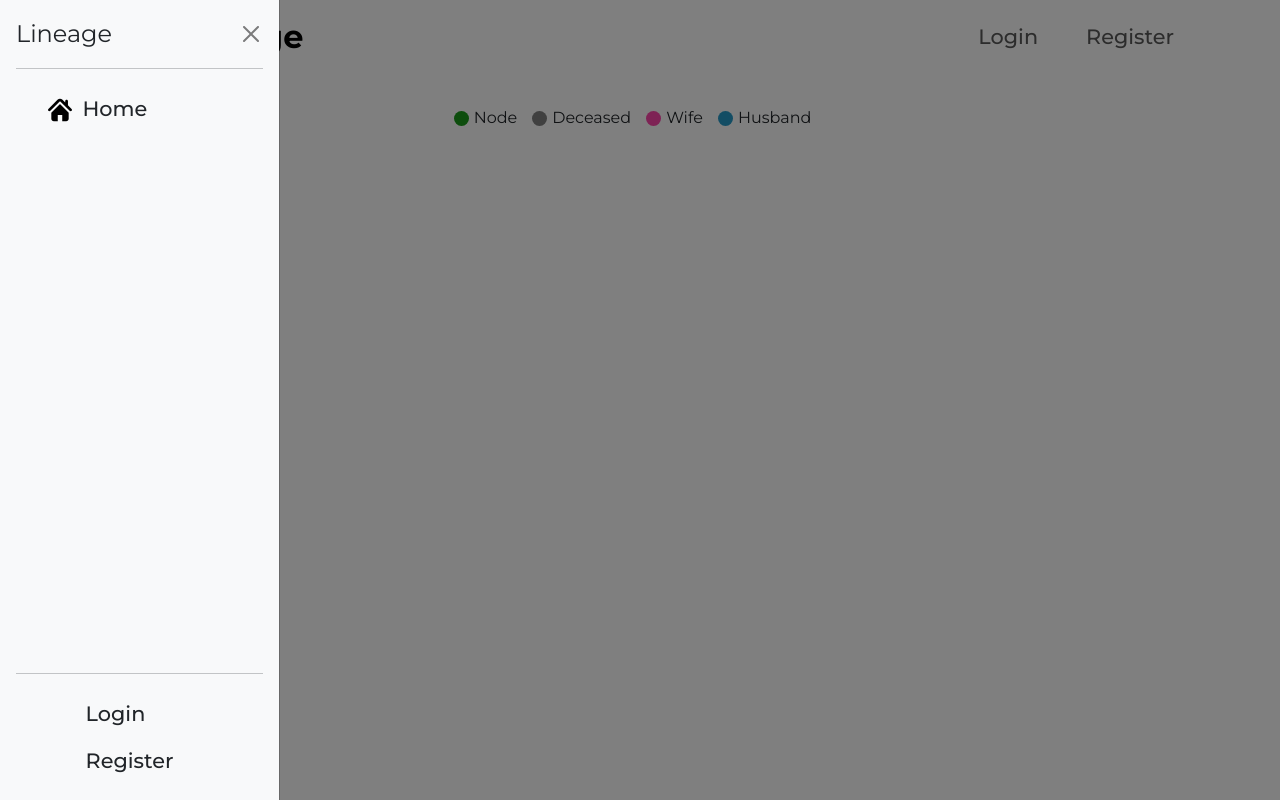
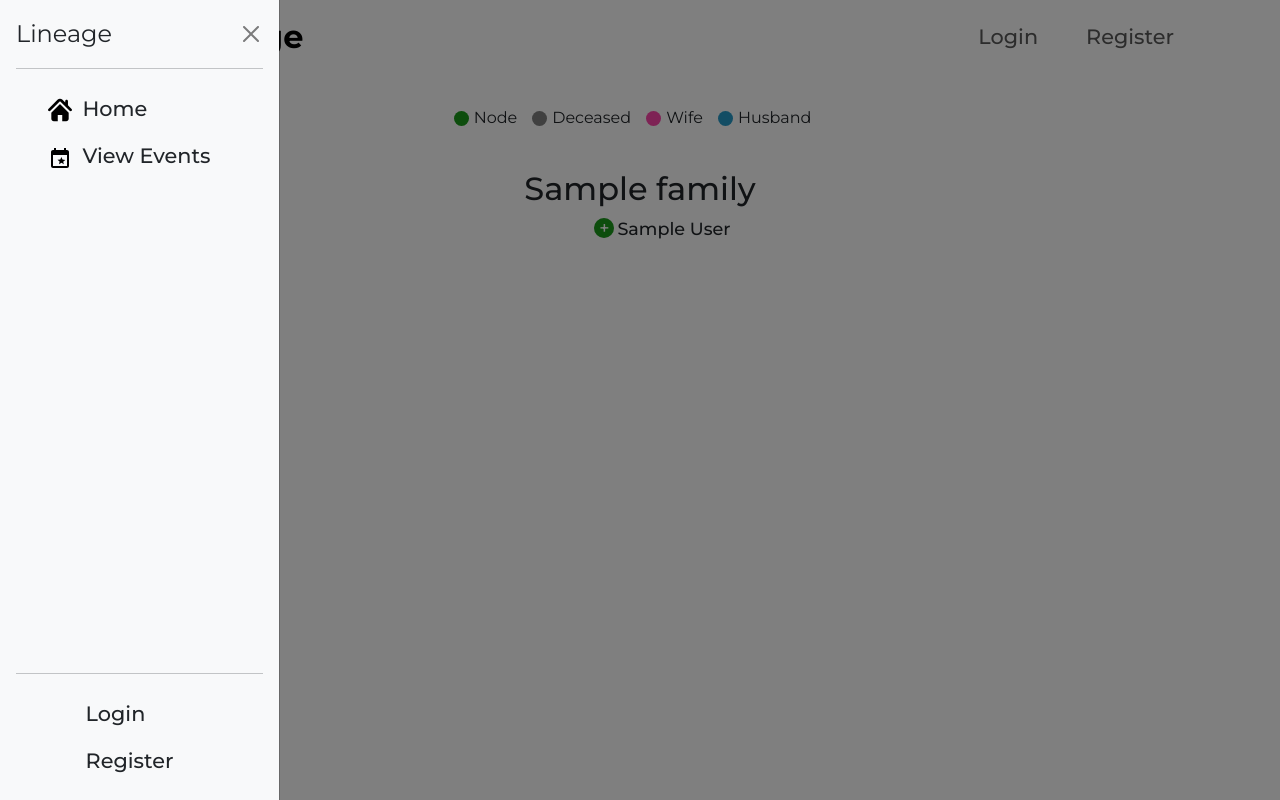
Before and after one commit to joekariuki3/lineage, a Flask app: page / in a window 1280 px wide, after a click that opens the changed part. Run offline with Flask 3, Linux system fonts and the light colour scheme; tables that the repository leaves empty hold one stand-in row (values such as "Sample post"); some libraries are stand-ins or nearby versions.

Commit message:
Now a memeber is able to view family tree and also family events.

```diff
--- a/app.py
+++ b/app.py
@@ -53,6 +53,8 @@ def index(family_id=0):
         families = Family.query.filter_by(family_id=family_id).all()
     elif current_user.is_authenticated:
         families = Family.query.filter_by(user_id=current_user.user_id).all()
+    elif current_user.is_anonymous:
+        families = Family.query.all()
     return render_template('index.html', families=families)
 
 # Register
@@ -231,7 +233,7 @@ def add_child(member_id, spouse_id):
 
 # member profile
 @app.route('/member/<member_id>', methods=['GET'])
-@login_required
+# @login_required
 def member_profile(member_id):
     member = Member.query.filter_by(member_id=member_id).first()
     family_id = member.family_id
@@ -253,8 +255,6 @@ def member_profile(member_id):
     # get spouse
     spousesMember1 = Relationship.query.filter_by(member_id_1=member.member_id).filter_by(relationship_type='spouse').all()
     spousesMember2 = Relationship.query.filter_by(member_id_2=member.member_id).filter_by(relationship_type='spouse').all()
-    print(spousesMember1)
-    print(spousesMember2)
     allSpouses = []
     for spouse in spousesMember1:
         if not spouse.member_id_1 == member_id:
@@ -297,7 +297,7 @@ def update_member(member_id):
 # API call
 # return spouses
 @app.route('/member/spouses', methods=['POST', 'GET'])
-@login_required
+# @login_required
 def get_spouse():
     data = request.get_json()
     if not data:
@@ -311,12 +311,16 @@ def get_spouse():
         spouse_member = spouse_member.__dict__
         del spouse_member['_sa_instance_state']
         spousesList.append(spouse_member)
-    response =  make_response(jsonify(spousesList), 200)
+    if current_user.is_authenticated:
+        login = {'authenticated': True}
+    else:
+        login = {'authenticated': False}
+    response =  make_response(jsonify(spousesList, login), 200)
     return response
 
 # return children
 @app.route('/member/children', methods=['POST', 'GET'])
-@login_required
+# @login_required
 def get_children():
     data = request.get_json()
     if not data:
@@ -343,7 +347,11 @@ def get_children():
             child_member = child_member.__dict__
             del child_member['_sa_instance_state']
             childrenList.append(child_member)
-        response =  make_response(jsonify(childrenList), 200)
+        if current_user.is_authenticated:
+            login = {'authenticated': True}
+        else:
+            login = {'authenticated': False}
+        response =  make_response(jsonify(childrenList, login), 200)
         return response
 
 # @app.route('/member/nuclear', methods=['POST', 'GET'])
@@ -401,7 +409,7 @@ def add_event():
 
 # get All events
 @app.route('/event/<family_id>', methods=['POST', 'GET'])
-@login_required
+# @login_required
 def get_events(family_id):
     currentTime = datetime.now()
     upcomingEvents = Event.query.order_by(Event.event_date.asc()).filter_by(family_id=family_id).filter(Event.event_date>=currentTime ).all()
--- a/templates/base.html
+++ b/templates/base.html
@@ -273,6 +273,32 @@
                 </li>
                 {% endif%}
                 {% endif %}
+                {% if families | length == 1 and current_user.is_anonymous%}
+                <li class="nav-item">
+                    <a href="{{url_for('get_events', family_id = families[0].family_id)}}" class="nav-link link-dark">
+                        <svg fill="#000000" version="1.1" id="Layer_1" xmlns="http://www.w3.org/2000/svg"
+                            xmlns:xlink="http://www.w3.org/1999/xlink" viewBox="0 0 24 24" xml:space="preserve">
+                            <g id="SVGRepo_bgCarrier" stroke-width="0"></g>
+                            <g id="SVGRepo_tracerCarrier" stroke-linecap="round" stroke-linejoin="round"></g>
+                            <g id="SVGRepo_iconCarrier">
+                                <style type="text/css">
+                                    .st0 {
+                                        fill: none;
+                                    }
+                                </style>
+                                <path
+                                    d="M6,2v2H5C3.9,4,3,4.9,3,6v14c0,1.1,0.9,2,2,2h14c1.1,0,2-0.9,2-2V6c0-1.1-0.9-2-2-2h-1V2h-2v2H8V2H6z M5,9h14v11H5V9z">
+                                </path>
+                                <path
+                                    d="M15.9,18.3l-2.4-1.5L11,18.3l0.6-2.7l-2.1-1.8l2.8-0.2l1.1-2.6l1.1,2.6l2.8,0.3l-2.1,1.8L15.9,18.3z">
+                                </path>
+                                <rect class="st0" width="24" height="24"></rect>
+                            </g>
+                        </svg>
+                        View Events
+                    </a>
+                </li>
+                {% endif%}
             </ul>
             <hr>
             <ul class="nav nav-pills flex-column">
--- a/templates/events.html
+++ b/templates/events.html
@@ -32,6 +32,7 @@
                         <h5 class="card-title">Venue: {{event.location}}</h5>
                         <p class="card-text">{{event.description}}</p>
                         <p class="small text-muted">{{event.event_date}}</p>
+                        {% if current_user.is_authenticated%}
                         <a href="{{url_for('edit_event', event_id=event.event_id)}}" class="btn btn-outline-primary">
                             <svg fill="#000000" version="1.1" id="Layer_1" xmlns="http://www.w3.org/2000/svg"
                                 xmlns:xlink="http://www.w3.org/1999/xlink" viewBox="0 0 24 24" xml:space="preserve">
@@ -64,6 +65,7 @@
                             </svg>
                             Delete
                         </a>
+                        {% endif%}
                     </div>
                     <!-- modal start -->
                     <div class="modal fade" id="deleteModal{{event.event_id}}" tabindex="-1" role="dialog"
@@ -127,6 +129,7 @@
                         <h5 class="card-title">Venue: {{event.location}}</h5>
                         <p class="card-text">{{event.description}}</p>
                         <p class="small text-muted">{{event.event_date}}</p>
+                        {% if current_user.is_authenticated%}
                         <a href="{{url_for('edit_event', event_id=event.event_id)}}" class="btn btn-outline-primary">
                             <svg fill="#000000" version="1.1" id="Layer_1" xmlns="http://www.w3.org/2000/svg"
                                 xmlns:xlink="http://www.w3.org/1999/xlink" viewBox="0 0 24 24" xml:space="preserve">
@@ -159,6 +162,7 @@
                             </svg>
                             Delete
                         </a>
+                        {% endif %}
                     </div>
                     <!-- modal start -->
                     <div class="modal fade" id="deleteModal{{event.event_id}}" tabindex="-1" role="dialog"
--- a/templates/index.html
+++ b/templates/index.html
@@ -102,9 +103,11 @@
             {{member.first_name}} {{member.last_name}}
           </summary>
           <div class="member-buttons mt-1">
+            {% if current_user.is_authenticated%}
             <a href="{{url_for('add_spouse', member_id=member.member_id)}}" class="btn btn-light btn-sm">
               + spouse
             </a> |
+            {% endif%}
             <a href="{{url_for('member_profile', member_id=member.member_id)}}"> More...</a>
           </div>
           <div id="spouse_{{member.member_id}}"></div>
```
Also changed, not shown: other parts of templates/index.html (+17 -16 lines), static/js/main.js (+21 -8 lines).
